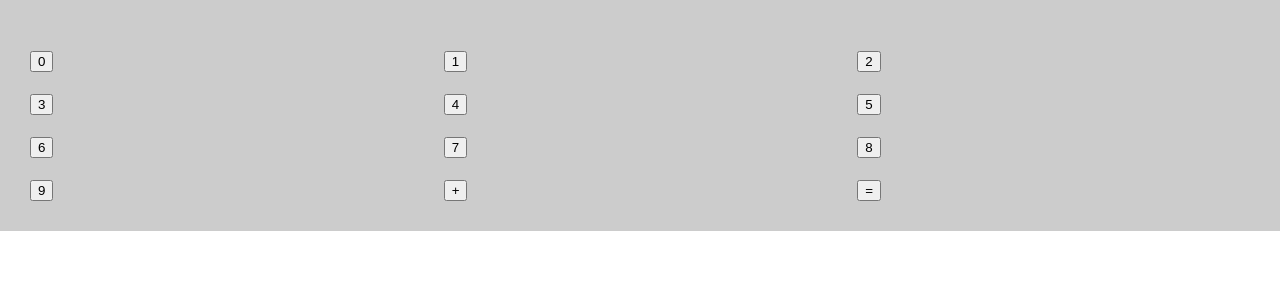
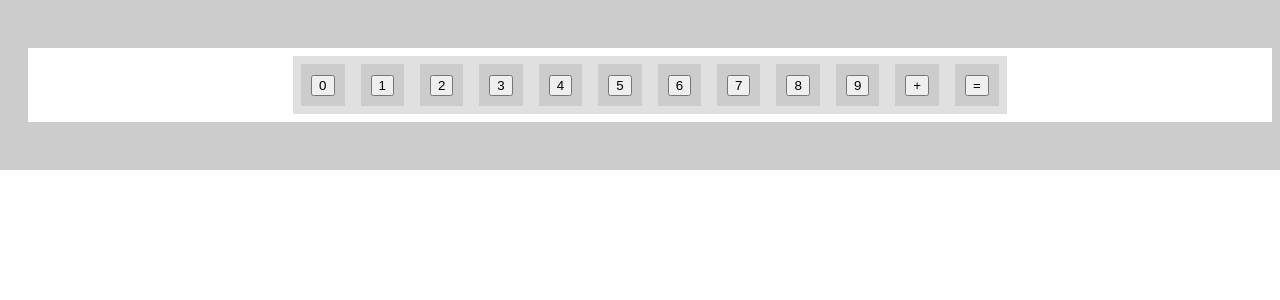
Before and after one commit to juvuorin/reactappis, a React (Create React App) app: page / in a window 1280 px wide. Shown: the top 300 px of the page. Built offline with nearby package versions, Linux system fonts and the light colour scheme.

Commit message:
MUI versio 1, näppäimistön keskitys

```diff
--- a/package.json
+++ b/package.json
@@ -3,6 +3,9 @@
   "version": "0.1.0",
   "private": true,
   "dependencies": {
+    "@emotion/react": "^11.5.0",
+    "@emotion/styled": "^11.3.0",
+    "@mui/material": "^5.0.4",
     "@testing-library/jest-dom": "^5.14.1",
     "@testing-library/react": "^11.2.7",
     "@testing-library/user-event": "^12.8.3",
--- a/src/App.js
+++ b/src/App.js
@@ -1,6 +1,6 @@
 //import logo from './logo.svg';
 //import './App.css';
-
+import Box from '@mui/material/Box';
 import React, { useState } from 'react';
 import Nappula from './Nappula'
 function App() {
@@ -18,10 +18,23 @@ function App() {
       setNäyttö(näyttö+merkki)
     }
   }
-  return (<div><div>{näyttö}
+  return (<div><div>{näyttö}</div>
+
+<div style={{ width: '100%' }}>
+<Box
+        sx={{
+          display: 'flex',
+          justifyContent: 'center',
+          p: 1,
+          m: 1,
+          bgcolor: 'background.paper',
+        }}
+      >
+      {kirjaimet.map((kirjain) =><Box sx={{ p: 1, bgcolor: 'grey.300' }}> <Nappula sisältö={kirjain} lisääMerkki={lisääMerkki}> </Nappula></Box>)}
+      </Box>
+
 
   </div><div class="grid">
-      {kirjaimet.map((kirjain) => <Nappula sisältö={kirjain} lisääMerkki={lisääMerkki}> </Nappula>)}
 
 
     </div></div>)
```
Also changed, not shown: 1 other file (tests, documents, lock files or other folders).
